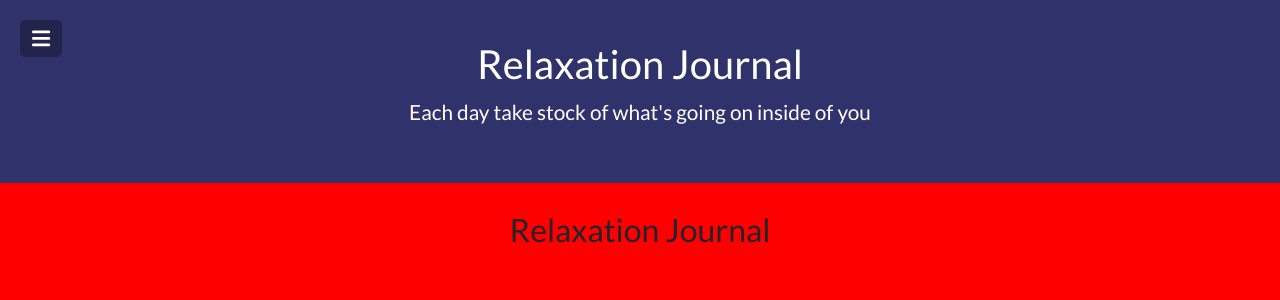
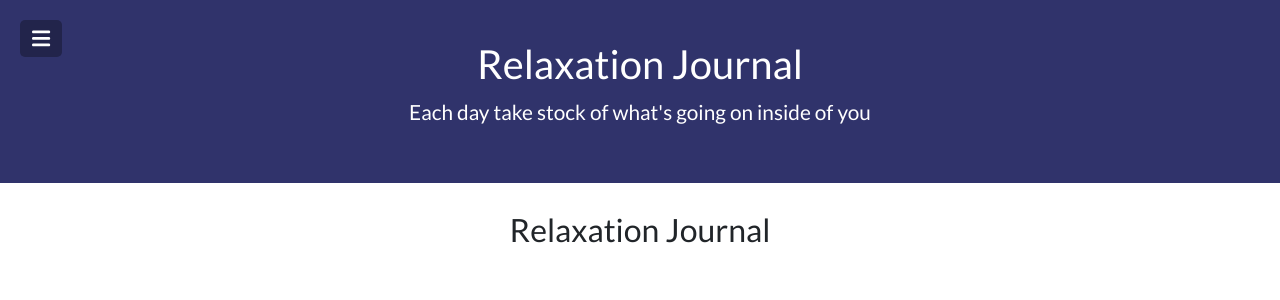
Before and after one commit to espinbrandon49/Relaxation_Journal, a React (Create React App) app in the folder relaxation-journal/: page / in a window 1280 px wide. Shown: the top 300 px of the page. Built offline with nearby package versions, Linux system fonts and the light colour scheme; no server answers.

Commit message:
commit before introducing user moder

```diff
--- a/relaxation-journal/src/Components/style.css
+++ b/relaxation-journal/src/Components/style.css
@@ -14,7 +14,7 @@ body {
   font-family: 'Lato', sans-serif !important;
   margin: 0 !important;
   transition: transform 0.3s ease;
-  background: red !important;
+  /* background: red !important; */
 }
 
 body.show-nav {
```
